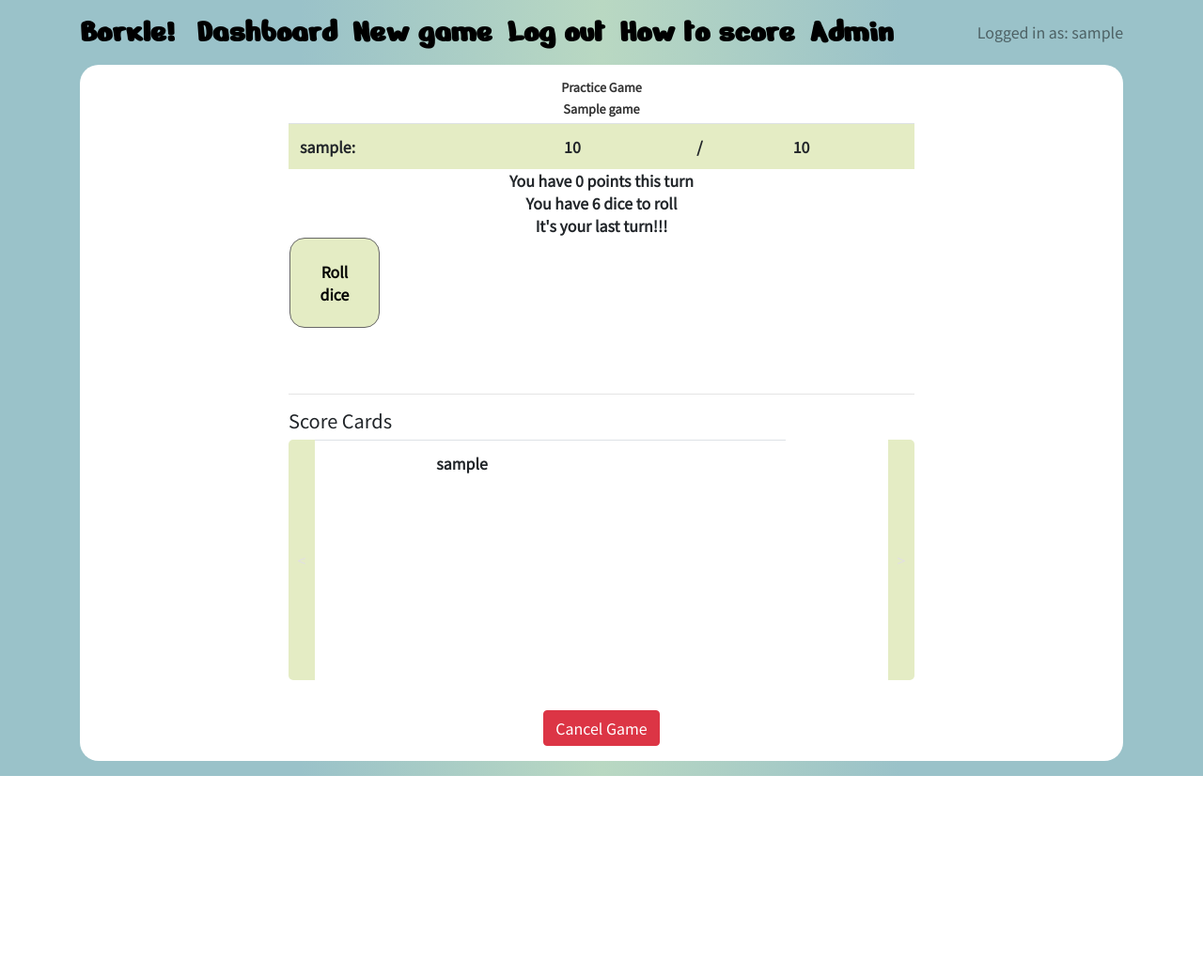
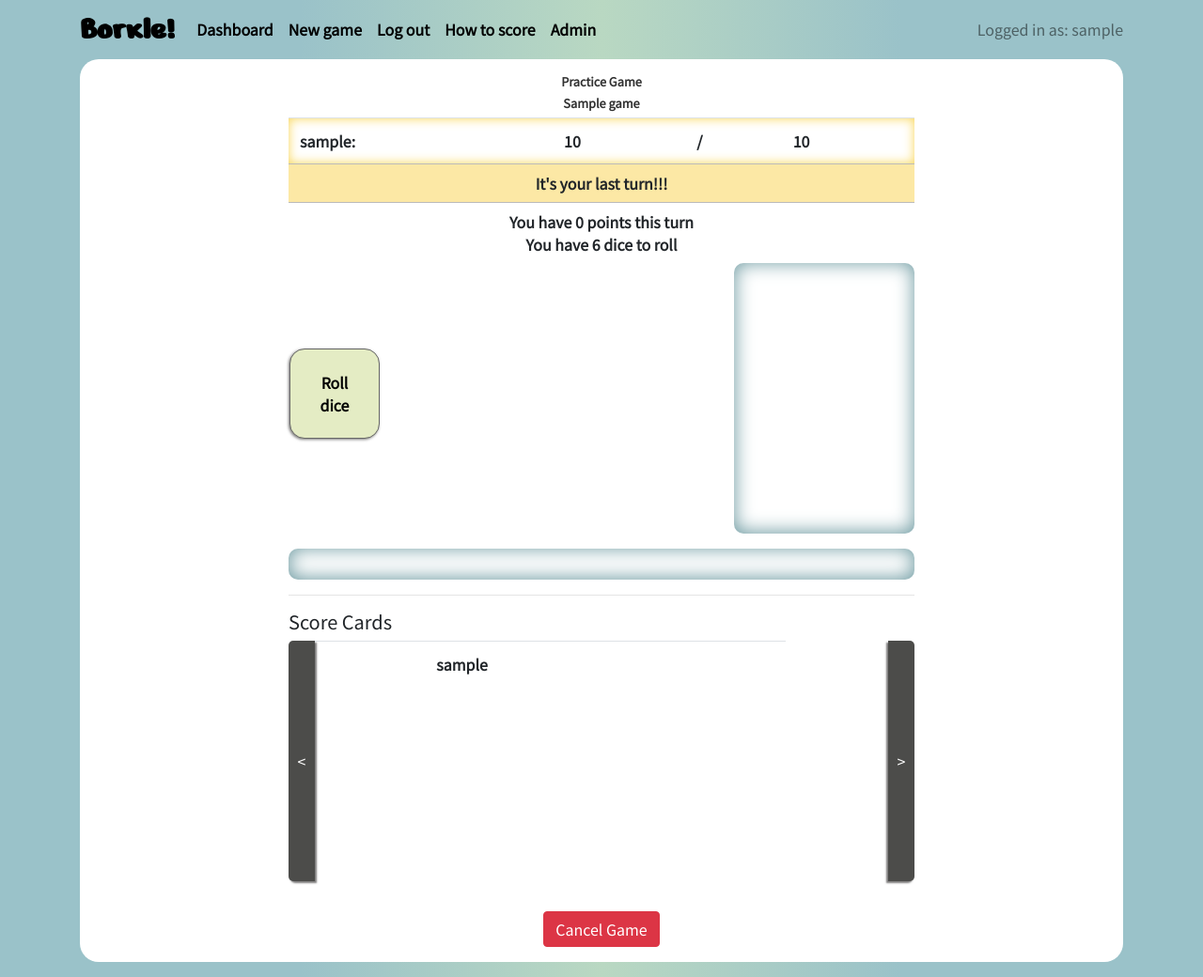
Before and after one commit to astromitts/borkle-social, a Django app: page /game/00000000-0000-0000-0000-000000000001/play/ in a window 1280 px wide. Shown: the whole page at 94% size. Before the commit the page ends 826 px from the top, so only its background shows below. Run offline with Django 3.2, Linux system fonts and the light colour scheme; a user stored in the database is signed in; tables that the repository leaves empty hold one stand-in row (values such as "Sample post"); lists and menus that the app fills with data are empty; some libraries are stand-ins or nearby versions.

Commit message:
improve look and feel of buttons and game board elements

```diff
--- a/borkle/static/css/app.css
+++ b/borkle/static/css/app.css
@@ -8,15 +8,20 @@ body {
   color: #e2e0e0;
 }
 .bg-light a {
-  font-family: "Nerko One";
+  font-family: "Noto Sans JP";
   color: #000000 !important;
   font-weight: bold;
-  font-size: 2.2rem;
 }
 
 .navbar {
   padding-top: 0;
   padding-bottom: 0;
+}
+.navbar a.navbar-brand {
+  font-family: "Nerko One";
+  color: #000000 !important;
+  font-weight: bold;
+  font-size: 2.2rem;
 }
 
 .auto-centered {
@@ -33,7 +38,8 @@ body {
 }
 
 .messages {
-  background-color: #e4ecc4;
+  background-color: #4c4c4a;
+  color: #FFFFFF;
   border-radius: 5px;
   padding: 1rem;
   margin-right: 0.5rem;
@@ -97,7 +103,7 @@ body {
 
 #play-board {
   min-height: 7rem;
-  width: 100%;
+  width: 95%;
 }
 @media (min-width: 768px) {
   #play-board {
@@ -131,6 +137,14 @@ body {
 .big-message {
   font-weight: bold;
   text-align: center;
+  padding: 0.5rem 0;
+}
+.big-message_highlighted {
+  background-color: #fce8a5;
+}
+.big-message_bordered {
+  border-top: 1px solid #bbbbbb;
+  border-bottom: 1px solid #bbbbbb;
 }
 
 .winner-data {
@@ -168,6 +182,8 @@ body {
   border: 1px solid #676767;
   border-radius: 1rem;
   font-weight: bold;
+  padding: 0.5rem;
+  box-shadow: -1px 1px 3px 0px #7d7c7c;
 }
 .game-btn:hover {
   color: #EAEDED;
@@ -210,16 +226,6 @@ body {
   padding-left: 0;
 }
 
-span.span-undo-btn {
-  display: inline-block;
-  width: 4rem;
-}
-
-span.span-score-value {
-  display: inline-block;
-  min-width: 4rem;
-}
-
 table.dice-table_active td {
   height: 6rem;
   width: 6rem;
@@ -249,14 +255,27 @@ img.scored-dice {
 }
 
 div.selected-dice-slot_active {
-  background-color: #e4ecc4;
+  box-shadow: inset 0px -1px 20px 1px #6f9ba2;
   border-radius: 1rem;
   padding: 1rem;
   margin: 0.5rem 0rem;
 }
 
 div#scored-sets-slots {
-  margin-top: 3rem;
+  margin-top: 1rem;
+  box-shadow: inset 0px -1px 20px 1px #6f9ba2;
+  padding: 1rem 0.5rem;
+  border-radius: 10px;
+}
+
+#scoreset_table .as-tr {
+  height: 3.5rem;
+}
+#scoreset_table .scored-dice-images {
+  min-width: 8rem;
+}
+#scoreset_table .span-undo-btn {
+  width: 4rem;
 }
 
 tr.scoreboard_myscore {
@@ -264,12 +283,24 @@ tr.scoreboard_myscore {
 }
 
 tr.scoreboard_currentplayer {
-  background-color: #e4ecc4;
+  box-shadow: inset 0px 0px 12px 0px #f9d553;
 }
 
 tr.player-left-game {
   background-color: #e85757;
   text-align: center;
+}
+
+div#rolled-dice {
+  border-radius: 10px;
+  box-shadow: inset 0px -1px 20px 1px #6f9ba2;
+  padding: 0.2rem;
+  min-height: 18rem;
+  min-width: 12rem;
+}
+
+table#game-button-table {
+  min-height: 18rem;
 }
 
 div#roll-button {
@@ -293,19 +324,21 @@ div#roll-button {
 }
 
 button.scorecard-nav {
-  color: #e2e0e0;
+  color: #FFFFFF;
   height: 16rem;
-  background-color: #e4ecc4;
+  background-color: #4c4c4a;
   width: 1.75rem;
   border: none;
 }
 button.scorecard-nav_next {
   border-top-right-radius: 5px;
   border-bottom-right-radius: 5px;
+  box-shadow: -2px 2px 2px #7d7c7c;
 }
 button.scorecard-nav_prev {
   border-top-left-radius: 5px;
   border-bottom-left-radius: 5px;
+  box-shadow: 2px 2px 2px #7d7c7c;
 }
 
 .leave-game {
--- a/borkle/static/js/elementToggle.js
+++ b/borkle/static/js/elementToggle.js
@@ -93,17 +93,11 @@ function toggleEndTurnButton(visibility) {
 }
 
 function toggleDiceBoard(visibility) {
-	var targetRolledDiceDiv = $('div#rolled-dice');
-	var targetSelectedDiceDiv = $('div#selected-dice');
-	var targetSelectedDiceDiv = $('div#diceboard');
+	var playBoard = $('div#play-board');
 	if (visibility == 'on') {
-		toggleElementVisibility(targetRolledDiceDiv, 'on');
-		toggleElementVisibility(targetSelectedDiceDiv, 'on');
-		toggleElementVisibility(targetSelectedDiceDiv, 'on');
+		toggleElementVisibility(playBoard, 'on');
 	} else {
-		toggleElementVisibility(targetRolledDiceDiv, 'off');
-		toggleElementVisibility(targetSelectedDiceDiv, 'off');
-		toggleElementVisibility(targetSelectedDiceDiv, 'off');
+		toggleElementVisibility(playBoard, 'off');
 	}
 	return visibility;
 }
--- a/borkle/static/js/play.js
+++ b/borkle/static/js/play.js
@@ -6,6 +6,7 @@ $(document).ready(function playGame(){
 	if ( data['game_over'] == true ) {
 		var autorefresh = false;
 		displayWinner(data['winners']);
+		toggleDiceBoard('off');
 		refreshScoreCard();
 	} else {
 		var autorefresh = true;
@@ -45,6 +46,7 @@ $(document).ready(function playGame(){
 						displayWinner(data['winners']);
 						clearGameMessage('last-turn');
 						clearGameMessage('borkle');
+						toggleDiceBoard('off');
 						clearInterval(gameLoop);
 					} else {
 						var isCurrentPlayer = data['is_current_player'];
@@ -64,9 +66,6 @@ $(document).ready(function playGame(){
 							toggleOpponentTurn('on', data['current_player']);
 							buildAlreadyRolledDice(data['current_rolled_dice']['rolledValues'], false);
 							setCurrentRollScoreSets(data['current_rolled_dice']['scoresets'], false);
-							if ( data['last_turn'] ) {
-								toggleOpponentTurn('on', data['current_player']['player_name'])
-							}
 						}
 					}
 				}
--- a/borkle/static/scss/app.scss
+++ b/borkle/static/scss/app.scss
@@ -4,7 +4,9 @@ $htag-font-color: #313131;
 $navbrand-font: 'Nerko One';
 $body-font: 'Noto Sans JP';
 
-$game-play-highlight: #e4ecc4;
+$game-play-highlight: #4c4c4a;
+$game-play-highlight-font-color: #FFFFFF;
+
 $game-play-lowlight: #e4ecc4;
 
 $game-button-main: #e4ecc4;
@@ -23,6 +25,12 @@ $game-play-secondary: #e4ecc4;
 
 $gradient-1: #B9D8C2;
 $gradient-2: #9AC2C9;
+
+$button-box-shadow-color: #7d7c7c;
+$dice-board-box-shadow-color: #6f9ba2;
+
+$current-player-color: #f9d553;
+$game-alert-color: #fce8a5;
 
 
 // Small tablets and large smartphones (landscape view)
@@ -46,20 +54,26 @@ body {
 }
 
 
+
 .bg-light {
 	background-color: transparent !important;
 	color: $game-button-text-color;
 	a {
-		font-family: $navbrand-font;
+		font-family: $body-font;
 		color: #000000 !important;
 		font-weight: bold;
-		font-size: 2.2rem;
 	}
 }
 
 .navbar {
 	padding-top: 0;
 	padding-bottom: 0;
+	a.navbar-brand {
+		font-family: $navbrand-font;
+		color: #000000 !important;
+		font-weight: bold;
+		font-size: 2.2rem;
+	}
 }
 .auto-centered {
 	display: inline-block;
@@ -76,6 +90,7 @@ body {
 
 .messages {
 	background-color: $game-play-highlight;
+	color: $game-play-highlight-font-color;
 	border-radius: 5px;
 	padding: 1rem;
 	margin-right: .5rem;
@@ -139,7 +154,7 @@ body {
 
 #play-board {
 	min-height: 7rem;
-	width: 100%;
+	width: 95%;
 	@media (min-width: #{$screen-md-min}) {
 		width: 75%;
 	}
@@ -169,6 +184,14 @@ body {
 .big-message {
 	font-weight: bold;
 	text-align:center;
+	padding: .5rem 0;
+	&_highlighted {
+		background-color: $game-alert-color;
+	}
+	&_bordered {
+	    border-top: 1px solid #bbbbbb;
+	    border-bottom: 1px solid #bbbbbb;
+	}
 }
 
 .winner-data {
@@ -205,6 +228,8 @@ body {
 	border: 1px solid $game-button-main-border;
 	border-radius: 1rem;
 	font-weight: bold;
+	padding: .5rem;
+	box-shadow: -1px 1px 3px 0px $button-box-shadow-color;
 	&:hover {
 		color: $game-play-gray;
 		background-color: $game-button-main-hover;
@@ -247,16 +272,6 @@ body {
 	padding-left: 0;
 }
 
-span.span-undo-btn {
-	display: inline-block;
-	width: 4rem;
-}
-
-span.span-score-value {
-	display: inline-block;
-	min-width: 4rem;
-}
-
 table.dice-table_active td {
 	height: 6rem;
 	width: 6rem;
@@ -287,14 +302,29 @@ img.scored-dice {
 }
 
 div.selected-dice-slot_active {
-	background-color: $game-play-lowlight;
+	box-shadow: inset 0px -1px 20px 1px $dice-board-box-shadow-color;
 	border-radius: 1rem;
 	padding: 1rem;
 	margin: .5rem 0rem;
 }
 
 div#scored-sets-slots {
-	margin-top: 3rem;
+	margin-top: 1rem;
+	box-shadow: inset 0px -1px 20px 1px $dice-board-box-shadow-color;
+	padding: 1rem .5rem;
+    border-radius: 10px;
+}
+
+#scoreset_table {
+	.as-tr {
+		height: 3.5rem;
+	}
+	.scored-dice-images {
+  		min-width: 8rem;
+	}
+	.span-undo-btn {
+		width: 4rem;
+	}
 }
 
 tr.scoreboard_myscore {
@@ -302,11 +332,25 @@ tr.scoreboard_myscore {
 }
 
 tr.scoreboard_currentplayer {
-	background-color: $game-play-highlight;
+	box-shadow: inset 0px 0px 12px 0px $current-player-color;
 }
+
 tr.player-left-game {
 	background-color: $game-button-danger;
 	text-align: center;
+}
+
+
+div#rolled-dice {
+	border-radius: 10px;
+    box-shadow: inset 0px -1px 20px 1px $dice-board-box-shadow-color;
+    padding: .2rem;
+    min-height: 18rem;
+    min-width: 12rem;
+}
+
+table#game-button-table {
+	min-height: 18rem;
 }
 
 div#roll-button {
@@ -335,18 +379,20 @@ div#roll-button {
 }
 
 button.scorecard-nav {
-	color: $game-button-text-color;
+	color: $game-play-highlight-font-color;
 	height: 16rem;
-	background-color: $game-play-secondary;
+	background-color: $game-play-highlight;
 	width: 1.75rem;
 	border: none;
 	&_next {
 		border-top-right-radius: 5px;
 		border-bottom-right-radius: 5px;
+		box-shadow: -2px 2px 2px $button-box-shadow-color;
 	}
 	&_prev {
 		border-top-left-radius: 5px;
 		border-bottom-left-radius: 5px;
+		box-shadow: 2px 2px 2px $button-box-shadow-color;
 	}
 }
 
--- a/borkle/templates/borkle/api_gameboard.html
+++ b/borkle/templates/borkle/api_gameboard.html
@@ -49,20 +49,22 @@
 		</table>
 	</div>
 
-	{# Current Turn Stats #}
-	<div class="hidden centered big-message" id="current-score">You have <span id="current-score-value">0</span> points this turn</div>
-	<div class="hidden centered big-message" id="available-dice">You have <span id="available-dice-value"></span> dice to roll</div>
 
 	{# Last turn message  #}
-	<div class="big-message hidden shrink-at-md" id="last-turn-message"></div>
-
-	{# Borkled turn over message #}
-	<div class="big-message hidden shrink-at-md" id="borkle-message"></div>
+	<div class="big-message big-message_highlighted big-message_bordered hidden shrink-at-md" id="last-turn-message"></div>
 
 	{# Game over winner stats #}
 	<div class="winner-data hidden">
-		<div class="big-message col" id="winner-data"></div>
+		<div class="big-message" id="winner-data"></div>
 	</div>
+
+	{# Current Turn Stats #}
+	<div class="hidden centered big-message" id="current-score">
+		You have <span id="current-score-value">0</span> points this turn<br />You have <span id="available-dice-value"></span> dice to roll
+	</div>
+	{# Borkled turn over message #}
+	<div class="big-message big-message_highlighted hidden shrink-at-md" id="borkle-message"></div>
+
 
 	<div id="play-board" class="as-table  shrink-at-md">
 		{# Roll and end turn buttons #}
```
Also changed, not shown: borkle/static/js/rollDice.js (+29 -48 lines), borkle/templates/borkle/dashboard_includes/dashboard.html (+5 -5 lines), 1 other file.
